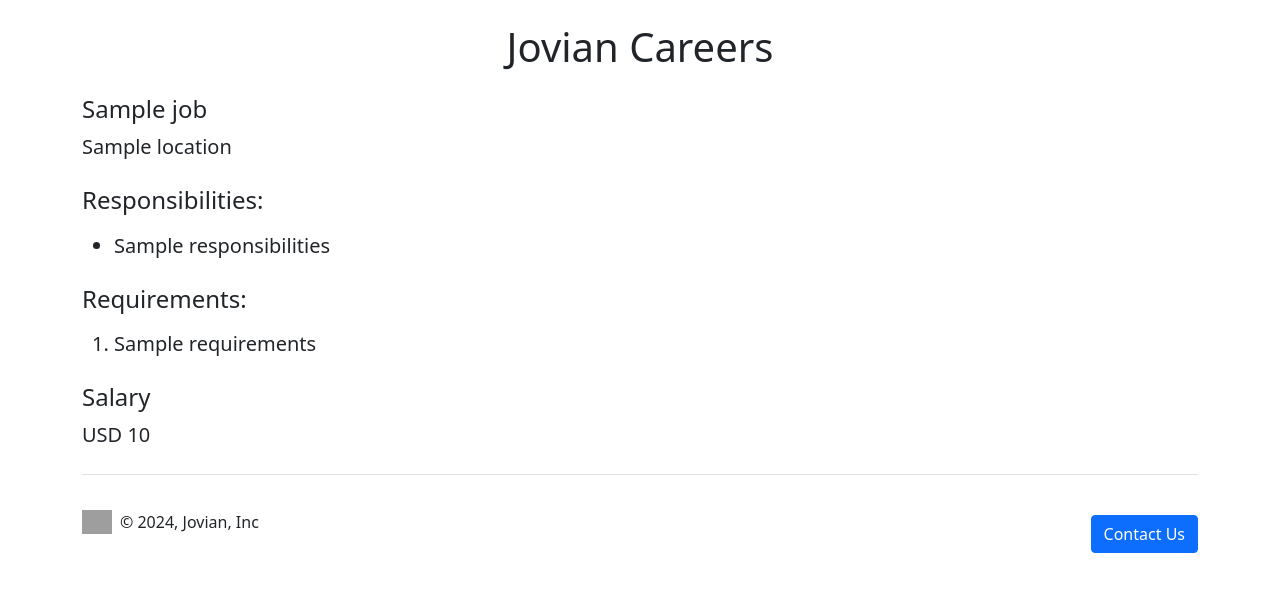
After one commit to Prakhar436/Careers-Website, a Flask app: template templates/jobpage.html in a window 1280 px wide. The commit adds this page. Shown: the part 470-1063 px from the top of the page. Run offline with Flask 3, Linux system fonts and the light colour scheme; the template is opened without the code that fills it: most values are stand-ins (such as "Sample title", 1, 10 or a date in 2020); grey boxes are pictures that could not be loaded.

Commit message:
Added jobpage template, static folder

```diff
--- a/app.py
+++ b/app.py
@@ -1,9 +1,18 @@
-from flask import Flask, render_template
-from database import load_jobs
+from flask import Flask, render_template, jsonify
+from database import load_jobs, get_job
+
 app = Flask(__name__)
+
 @app.route('/')
 def helloWord():
-    JOBS = load_jobs()
-    return render_template('home.html', jobs=JOBS, company='Jovian Careers')
+    ALLJOBS = load_jobs()
+    return render_template('home.html', jobs=ALLJOBS)
+
+@app.route('/job/<id>/')
+def show_job(id):
+    JOB = get_job(id)
+    if not JOB: return "Not Found",404  #if JOB is None, return a 404
+    return render_template('jobpage.html',job = JOB)
+
 if __name__ == '__main__':
     app.run(host="0.0.0.0", debug=True)
--- /dev/null
+++ b/static/css/style.css
@@ -0,0 +1,11 @@
+.banner {
+    height: 50vh;
+    width: 100%;
+    object-fit: cover;
+  }
+  .navStyle {
+    width: 100vw;
+    margin: 0;
+    background-color: rgb(190, 190, 190);
+    color: black;
+  }
--- /dev/null
+++ b/templates/jobpage.html
@@ -0,0 +1,47 @@
+<!DOCTYPE html>
+<html lang="en">
+
+<head>
+    <meta charset="UTF-8">
+    <meta http-equiv="X-UA-Compatible" content="IE=edge">
+    <meta name="viewport" content="width=device-width, initial-scale=1.0">
+    <title>Careers Website</title>
+    <link href="https://cdn.jsdelivr.net/npm/bootstrap@5.0.2/dist/css/bootstrap.min.css" rel="stylesheet"
+        integrity="sha384-EVSTQN3/azprG1Anm3QDgpJLIm9Nao0Yz1ztcQTwFspd3yD65VohhpuuCOmLASjC" crossorigin="anonymous">
+    <link rel="stylesheet" href="/static/css/style.css">
+</head>
+
+<body>
+    {% include 'navbar.html'%}
+    <img class="banner img-fluid "
+        src="https://images.unsplash.com/photo-1504805572947-34fad45aed93?q=80&w=2070&auto=format&fit=crop&ixlib=rb-4.0.3&ixid=M3wxMjA3fDB8MHxwaG90by1wYWdlfHx8fGVufDB8fHx8fA%3D%3D"
+        alt="">
+    <div class="container">
+        <h1 class="text-center m-4">Jovian Careers</h1>
+        <h4>{{job.title}}</h4>
+        <p class="lead"> {{job.location}}</p>
+        <h4 class="mt-4">Responsibilities:</h4>
+        <p>
+        <ul>
+            {% for line in job.responsibilities.split('\n') %}
+            <li class="lead">{{line}}</li>
+            {% endfor %}
+        </ul>
+        </p>
+        <h4 class="mt-4">Requirements:</h4>
+        <p>
+        <ol>
+            {% for line in job.requirements.split('\n') %}
+            <li class="lead">{{line}}</li>
+            {% endfor %}
+        </ol>
+        </p>
+        <h4 class="mt-4">Salary</h4>
+        <p class="lead">{{job.currency}} {{job.salary}}</p>
+    </div>
+
+
+    {%include 'footer.html' %}
+</body>
+
+</html>
```
Also changed, not shown: database.py (+10 -0 lines), templates/home.html (+2 -15 lines), templates/jobItem.html (+1 -7 lines), 1 other file.
